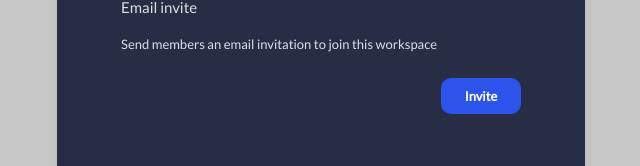
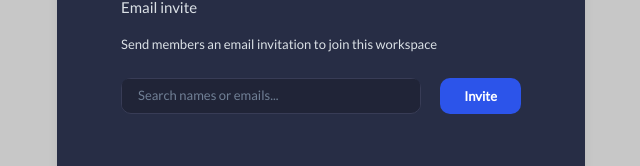
Before and after one commit to mithrand/share-tool, a React (Create React App) app: page / in a window 1280 px wide. Both pictures are taken after a click on the button "Invite teammates". Shown: the part 375-541 px from the top of the page, without its empty margins (319-959 px from the left). Built offline with nearby package versions, Linux system fonts and the light colour scheme.

Commit message:
add InviteListInput

```diff
--- a/src/components/InvitesListInput/InvitesListInput.tsx
+++ b/src/components/InvitesListInput/InvitesListInput.tsx
@@ -1,14 +1,49 @@
-import React from 'react'
+import React, { useState } from 'react'
 
-import { Flex, Container, Button } from '@chakra-ui/react'
+import { Flex, Container, Button, Spacer, Input } from '@chakra-ui/react'
+import { Invite } from './types'
+
+const useInvites = () => {
+  const [invites, setInvites] = useState<Invite[]>([])
+
+  const addInvite = (invite: Invite) => setInvites([...invites, invite])
+  const removeInvite = (invite: Invite) =>  setInvites(invites.filter(inv => inv.email !== invite.email))
+
+  return {
+    invites,
+    hasInvites: invites.length > 0,
+    addInvite,
+    removeInvite,
+  }
+}
 
 const InviteListInput = () => {
+  const { hasInvites } = useInvites()
   return (
-    <Flex>
-      <Container w="80">
-
+    <Flex backgroundColor="brand.gray-700">
+      <Container
+        w="75%"
+        borderWidth="1px"
+        borderColor="brand.gray-500"
+        borderRadius="brand.base"
+        backgroundColor="brand.gray-900"
+        m="0"
+        p="0"
+      >
+        <Input
+          type='email'
+          placeholder={ hasInvites ? '' : 'Search names or emails...'}
+          fontSize="brand.sm"
+          border="none"
+          color="brand.gray-100"
+          height="8"
+          _focusVisible={{
+            border: "none"
+          }}
+        />
       </Container>
-      <Button w="20">Invite</Button>
+      <Spacer />
+      <Button disabled={hasInvites ? false : true }>Invite</Button>
     </Flex>
   )
 }
--- a/src/types/users.ts
+++ b/src/components/InvitesListInput/types.ts
@@ -1,4 +1,4 @@
-export type User = {
+export type Invite = {
   firstName: string;
   lastName: string;
   id: string;
--- a/src/theme/Button.ts
+++ b/src/theme/Button.ts
@@ -19,6 +19,9 @@ const Button = defineStyleConfig({
     solid: {
       bg: "brand.blue-100",
       color: "white",
+      _active:{
+        backgroundColor: "brand.blue-100",
+      },
       _hover: {
         backgroundColor: "brand.blue-200",
       },
--- a/src/theme/colors.ts
+++ b/src/theme/colors.ts
@@ -6,7 +6,7 @@ const colors = {
     "gray-700": "#272D45",
     "gray-900": "#202437",
     "blue-100": "#2C54EA",
-    "blue-200": "#0B2070",
+    "blue-200": "#1536b2",
     "red-100": "#EE748F",
   },
 };
--- a/src/types/index.ts
+++ /dev/null
@@ -1 +0,0 @@
-export * from './users'
--- a/tsconfig.json
+++ b/tsconfig.json
@@ -22,5 +22,5 @@
   },
   "include": [
     "src"
-, "src/setupTests.ts"  ]
+, "src/setupTests.ts", "preview.config.js"  ]
 }
```
Also changed, not shown: preview.config.js (added, +9 -0 lines), src/__previewjs__/Wrapper.tsx (added, +10 -0 lines).
